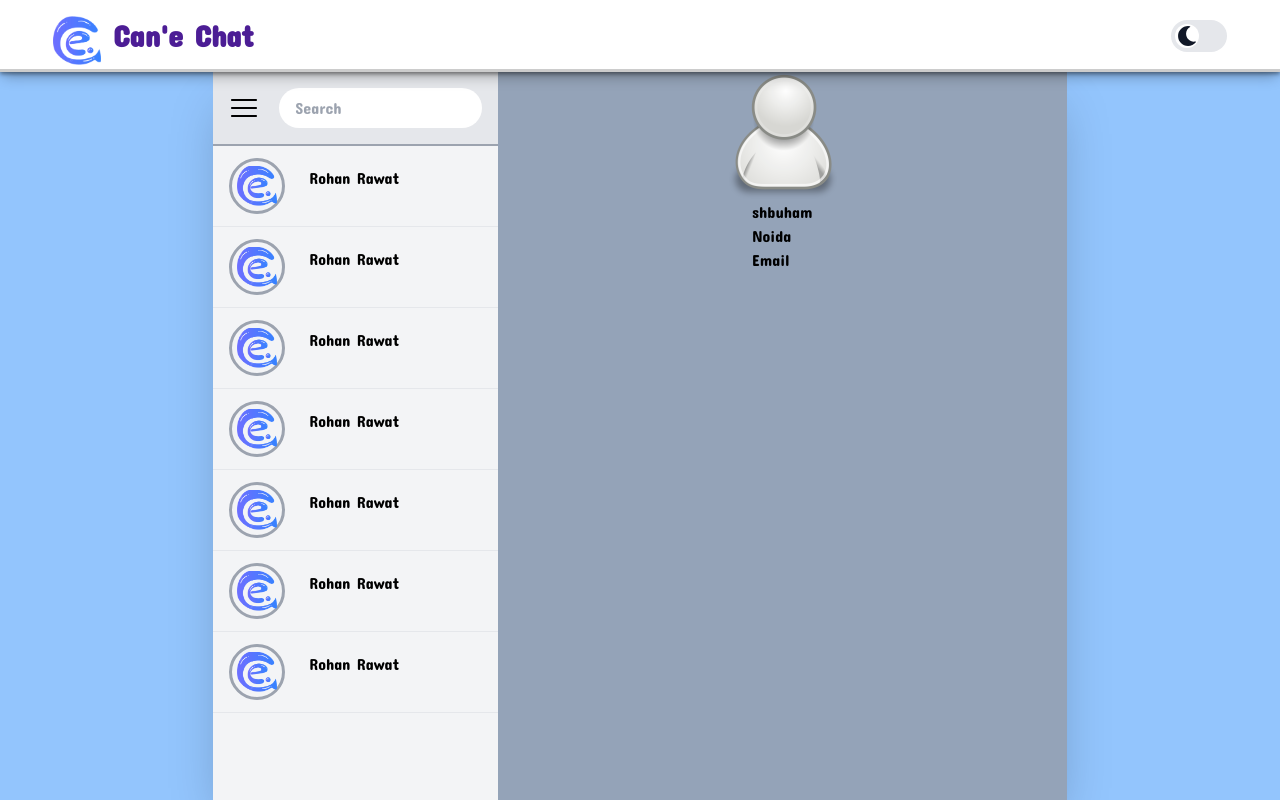
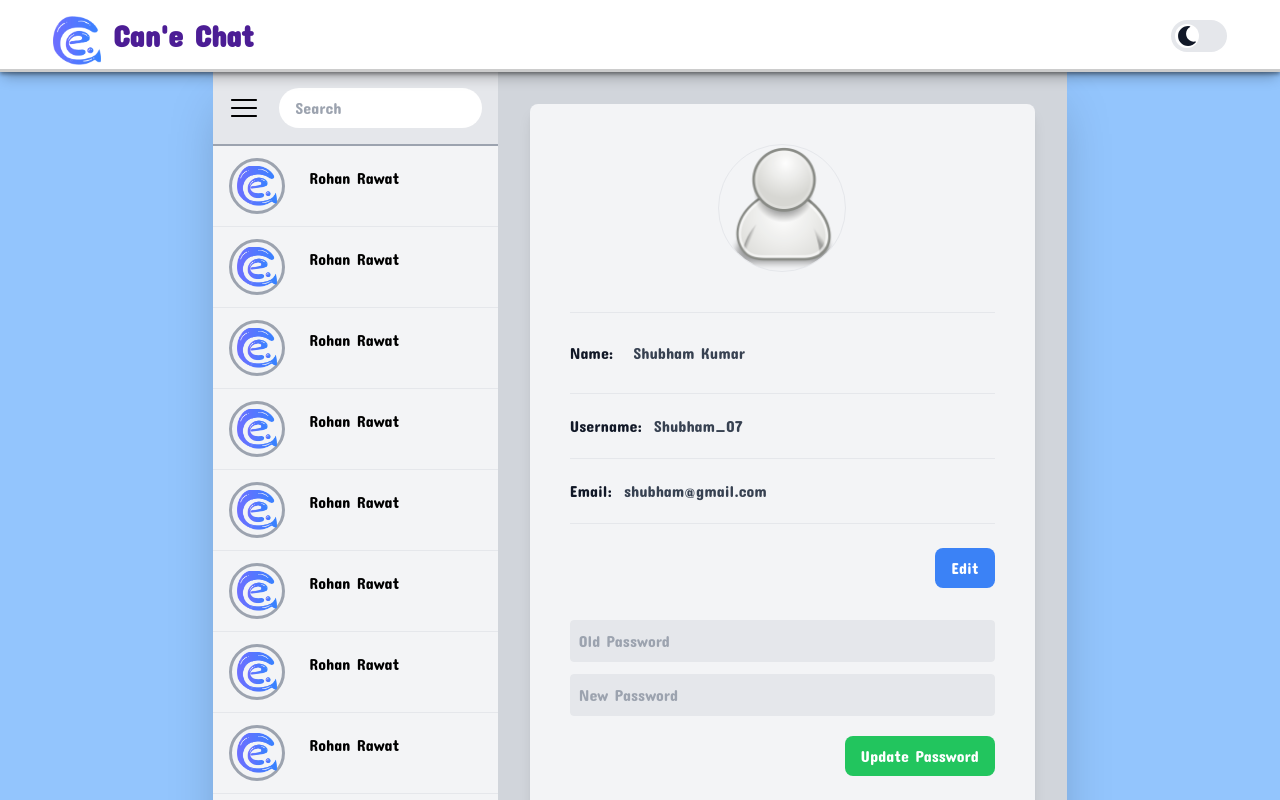
Before and after one commit to Shubham071122/canechat-client, a React (Vite) app in the folder frontend/: page /profile in a window 1280 px wide. Built offline with nearby package versions, Linux system fonts and the light colour scheme.

Commit message:
profile page done

```diff
--- a/frontend/src/components/menubar/FriendList.jsx
+++ b/frontend/src/components/menubar/FriendList.jsx
@@ -104,6 +104,62 @@ function FriendList() {
             </p>
           </div>
         </NavLink>
+        <NavLink to="/UserChat">
+          <div className="px-4 py-3 w-full flex items-start gap-6 border-b">
+            <div className="border-[3px] rounded-full w-14 h-14 border-gray-400 dark:border-gray-200 flex items-center justify-center transition-colors">
+              <img
+                src={img1}
+                alt="avatar"
+                className="w-10 h-10 object-cover object-center"
+              />
+            </div>
+            <p className="text-black dark:text-gray-200 transition-colors mt-2">
+              Rohan Rawat
+            </p>
+          </div>
+        </NavLink>
+        <NavLink to="/UserChat">
+          <div className="px-4 py-3 w-full flex items-start gap-6 border-b">
+            <div className="border-[3px] rounded-full w-14 h-14 border-gray-400 dark:border-gray-200 flex items-center justify-center transition-colors">
+              <img
+                src={img1}
+                alt="avatar"
+                className="w-10 h-10 object-cover object-center"
+              />
+            </div>
+            <p className="text-black dark:text-gray-200 transition-colors mt-2">
+              Rohan Rawat
+            </p>
+          </div>
+        </NavLink>
+        <NavLink to="/UserChat">
+          <div className="px-4 py-3 w-full flex items-start gap-6 border-b">
+            <div className="border-[3px] rounded-full w-14 h-14 border-gray-400 dark:border-gray-200 flex items-center justify-center transition-colors">
+              <img
+                src={img1}
+                alt="avatar"
+                className="w-10 h-10 object-cover object-center"
+              />
+            </div>
+            <p className="text-black dark:text-gray-200 transition-colors mt-2">
+              Rohan Rawat
+            </p>
+          </div>
+        </NavLink>
+        <NavLink to="/UserChat">
+          <div className="px-4 py-3 w-full flex items-start gap-6 border-b">
+            <div className="border-[3px] rounded-full w-14 h-14 border-gray-400 dark:border-gray-200 flex items-center justify-center transition-colors">
+              <img
+                src={img1}
+                alt="avatar"
+                className="w-10 h-10 object-cover object-center"
+              />
+            </div>
+            <p className="text-black dark:text-gray-200 transition-colors mt-2">
+              Rohan Rawat
+            </p>
+          </div>
+        </NavLink>
       </div>
     </section>
   );
--- a/frontend/src/components/profile/Profile.jsx
+++ b/frontend/src/components/profile/Profile.jsx
@@ -1,21 +1,165 @@
-import React from 'react'
-import img1 from '../../assets/avatarplaceholder.png'
+import React, { useState } from 'react';
+import img1 from '../../assets/avatarplaceholder.png';
+import { RiDeleteBin6Line } from 'react-icons/ri';
+import { FaExclamationCircle } from 'react-icons/fa';
+import { FaRegEye, FaRegEyeSlash, FaSpinner } from 'react-icons/fa';
 
 function Profile() {
+  const [isEdit, setIsEdit] = useState(false);
+  const [showPasswordPopup, setShowPasswordPopup] = useState(false);
+  const [showDeletePopup, setShowDeletePopup] = useState(false);
+  const [deleteEmail, setDeleteEmail] = useState('');
+  const [delError, setDelError] = useState(false);
+  const [delLoading, setDelLoading] = useState(false);
+
+  const [name, setName] = useState('Shubham Kumar');
+  const [userName, setUserName] = useState('Shubham_07');
+  const [email, setEmail] = useState('shubham@gmail.com');
+
+  const hadleEdit = () => setIsEdit(!isEdit);
+  const handleUpdatePassword = () => setShowPasswordPopup(!showPasswordPopup);
+  const handleDeleteAccount = () => {
+    console.log('Delete account');
+  };
+
+  const handleNameChange = (e) => setName(e.target.value);
+
   return (
-    <section>
-      <div className='w-full flex flex-col items-center justify-center'>
-        <div >
-          <img src={img1} alt='profile' className='w-32 h-32 '/>
+    <section className="w-full h-screen overflow-y-auto bg-gray-300 dark:bg-gray-900">
+      <div className="flex flex-col m-3 sm:m-8 bg-gray-100 dark:bg-gray-800 p-10 rounded-lg shadow-lg relative">
+        <div className="border rounded-full overflow-hidden w-32 h-32 mb-4 mx-auto">
+          <img
+            src={img1}
+            alt="profile"
+            className="w-full h-full object-cover"
+          />
         </div>
-        <div>
-            <h3>shbuham</h3>
-            <p>Noida</p>
-            <p>Email</p>
+        <div className=" my-6 flex flex-col gap-2 sm:gap-5 ">
+          <div className="flex items-center  gap-3 text-gray-900 dark:text-gray-100 border-y py-5 ">
+            <p>Name:</p>
+            <p
+              className={`w-full text-gray-700 dark:text-gray-300 ${
+                isEdit ? 'p-0' : 'p-2'
+              } rounded-md`}
+            >
+              {isEdit ? (
+                <input
+                  type="text"
+                  value={name}
+                  onChange={handleNameChange}
+                  className="rounded w-full bg-gray-200 dark:text-gray-300 outline-none p-2 dark:bg-slate-700 border"
+                />
+              ) : (
+                name
+              )}
+            </p>
+          </div>
+          <div className="flex gap-3 text-gray-900 dark:text-gray-100  border-b pb-5 ">
+            <p>Username:</p>
+            <p className="text-gray-700 dark:text-gray-300">{userName}</p>
+          </div>
+          <div className="flex gap-3 text-gray-900 dark:text-gray-100  border-b pb-5 ">
+            <p>Email:</p>
+            <p className="text-gray-700 dark:text-gray-300">{email}</p>
+          </div>
         </div>
+        <div className="flex space-x-4 mb-4 justify-end">
+          <button
+            onClick={hadleEdit}
+            className="bg-blue-500 text-white px-4 py-2 rounded-lg hover:bg-blue-600 transition duration-300"
+          >
+            {isEdit ? 'Save' : 'Edit'}
+          </button>
+        </div>
+
+        <div className="my-4 w-full">
+          <input
+            type="password"
+            placeholder="Old Password"
+            className="rounded w-full bg-gray-200 dark:text-gray-300 outline-none p-2 dark:bg-slate-700 border mb-3"
+          />
+          <input
+            type="password"
+            placeholder="New Password"
+            className="rounded w-full bg-gray-200 dark:text-gray-300 outline-none p-2 dark:bg-slate-700 border"
+          />
+          <div className="flex space-x-4 mb-4 justify-end mt-5">
+            <button className="bg-green-500 text-white px-4 py-2 rounded-lg hover:bg-green-600 transition duration-300">
+              Update Password
+            </button>
+          </div>
+        </div>
+
+        <div className="w-full bg-red-300 p-5 rounded-md mt-10">
+          <div className="w-full">
+            <h3 className="text-xl font-semibold mb-2">Delete Account</h3>
+            <p>
+              Would you like to delete account?<br></br>
+              Deleting your account will permanently remove all the chat and
+              data associated with it.
+              <span className="italic">
+                Your Chat ,Friend and all Infromantion.
+              </span>
+              And you no more able to recover it!
+            </p>
+          </div>
+          <button
+            onClick={() => setShowDeletePopup(true)}
+            className="mt-5 px-4 py-3 bg-red-600 text-white rounded-md shadow-md flex items-center italic"
+          >
+            I want to delete
+            <RiDeleteBin6Line className="text-lg ml-2" />
+          </button>
+        </div>
+        {showDeletePopup && (
+          <div className="fixed inset-0 flex items-center justify-center bg-black bg-opacity-50 ">
+            <div className="bg-gray-100 dark:bg-gray-500 p-5 sm:p-8 rounded-lg shadow-lg mx-10 sm:mx-0">
+              <div className="w-full flex items-center justify-center">
+                <FaExclamationCircle className="w-12 sm:w-16 h-12 sm:h-16 text-red-700 text-center mb-4" />
+              </div>
+              <h2 className="text-xl font-bold mb-4 text-center">
+                Confirm Delete Account
+              </h2>
+              <p className="mb-4">
+                Please enter your email to confirm account deletion:
+              </p>
+              <form onSubmit={handleDeleteAccount}>
+                <input
+                  type="email"
+                  name="deleteEmail"
+                  value={deleteEmail}
+                  onChange={(e) => setDeleteEmail(e.target.value)}
+                  placeholder="email"
+                  className="p-2 w-full border rounded-md shadow-sm mb-4 dark:bg-gray-300"
+                  required
+                />
+                {delError && <p className="text-red-500 mt-2">{delError}</p>}
+                <div className="flex justify-end mt-4">
+                  <button
+                    onClick={() => setShowDeletePopup(false)}
+                    className="px-4 py-2 bg-gray-300 text-gray-700 rounded-md mr-2"
+                  >
+                    Cancel
+                  </button>
+                  <button
+                    type="submit"
+                    className="px-4 py-2 bg-red-600 text-white rounded-md w-20 flex items-center justify-center"
+                    disabled={delLoading}
+                  >
+                    {delLoading ? (
+                      <FaSpinner className="animate-spin text-xl" />
+                    ) : (
+                      'Delete'
+                    )}
+                  </button>
+                </div>
+              </form>
+            </div>
+          </div>
+        )}
       </div>
     </section>
-  )
+  );
 }
 
-export default Profile
+export default Profile;
--- a/frontend/src/components/redux/slice/hamSlice.js
+++ b/frontend/src/components/redux/slice/hamSlice.js
@@ -11,8 +11,11 @@ const hamSlice = createSlice({
         toggleHam: (state) => {
             state.isOpen = !state.isOpen;
         },
+        closeHam: (state) => {
+            state.isOpen = false;
+        }
     },
 });
 
-export const { toggleHam } = hamSlice.actions;
+export const { toggleHam, closeHam } = hamSlice.actions;
 export default hamSlice.reducer;
--- a/frontend/src/index.css
+++ b/frontend/src/index.css
@@ -6,14 +6,14 @@
 
 body{
     font-family: "Concert One", sans-serif;
-    background-color:#93c5fd;
+    /* background-color:#93c5fd; */
     transition: background-color 0.3s ease-in-out;
 }
 body.dark {
     background-color: #445164;
 }
 .transition-colors {
-    transition: background-color 0.3s ease-in-out, color 0.3s ease-in-out;
+    /* transition: background-color 0.3s ease-in-out, color 0.3s ease-in-out; */
   }
 .nav-shad-light{
     box-shadow: rgba(0, 0, 0, 0.4) 0px 2px 4px, rgba(0, 0, 0, 0.3) 0px 7px 13px -3px, rgba(0, 0, 0, 0.2) 0px -3px 0px inset;
--- a/frontend/src/pages/Register.jsx
+++ b/frontend/src/pages/Register.jsx
@@ -54,7 +54,7 @@ function Register() {
   return (
     <section className="relative w-full h-screen min-h-screen gap-10">
       <Navbar />
-      <div className="w-full h-full flex items-center justify-center text-black px-4 sm:px-0 bg-blue-300 dark:bg-slate-600 transition-colors">
+      <div className="w-full h-screen flex items-center justify-center text-black px-4 sm:px-0 bg-blue-300 dark:bg-slate-600 transition-colors">
         <div className="border-2 w-full sm:w-4/12 py-10 px-8 sm:px-12 rounded-3xl shadow-2xl bg-white sm:mt-72  dark:bg-slate-800 transition-colors">
           <div className="w-full flex flex-col items-center">
             <img src={Logo} alt="logo" className="w-16 h-16" />
```
Also changed, not shown: frontend/src/App.jsx (+4 -3 lines), frontend/src/components/menubar/SidePanel.jsx (+22 -4 lines).
